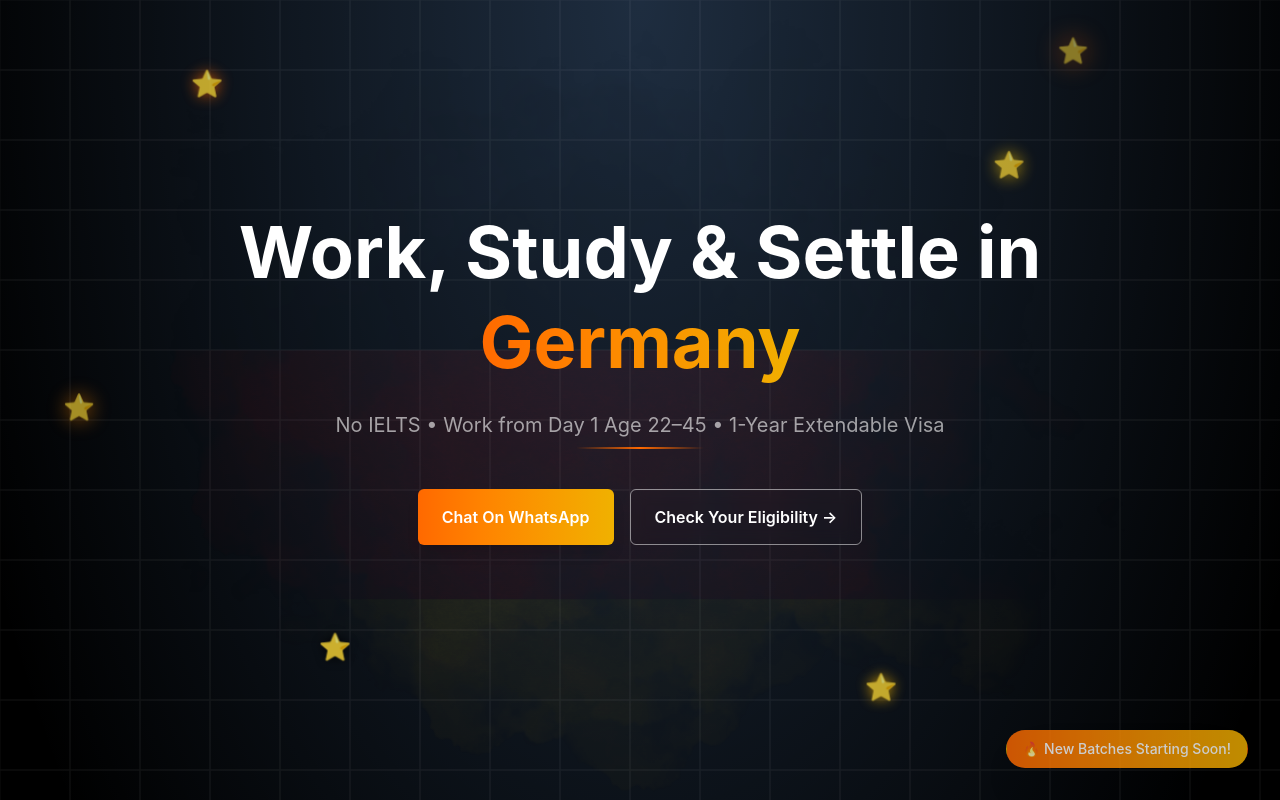
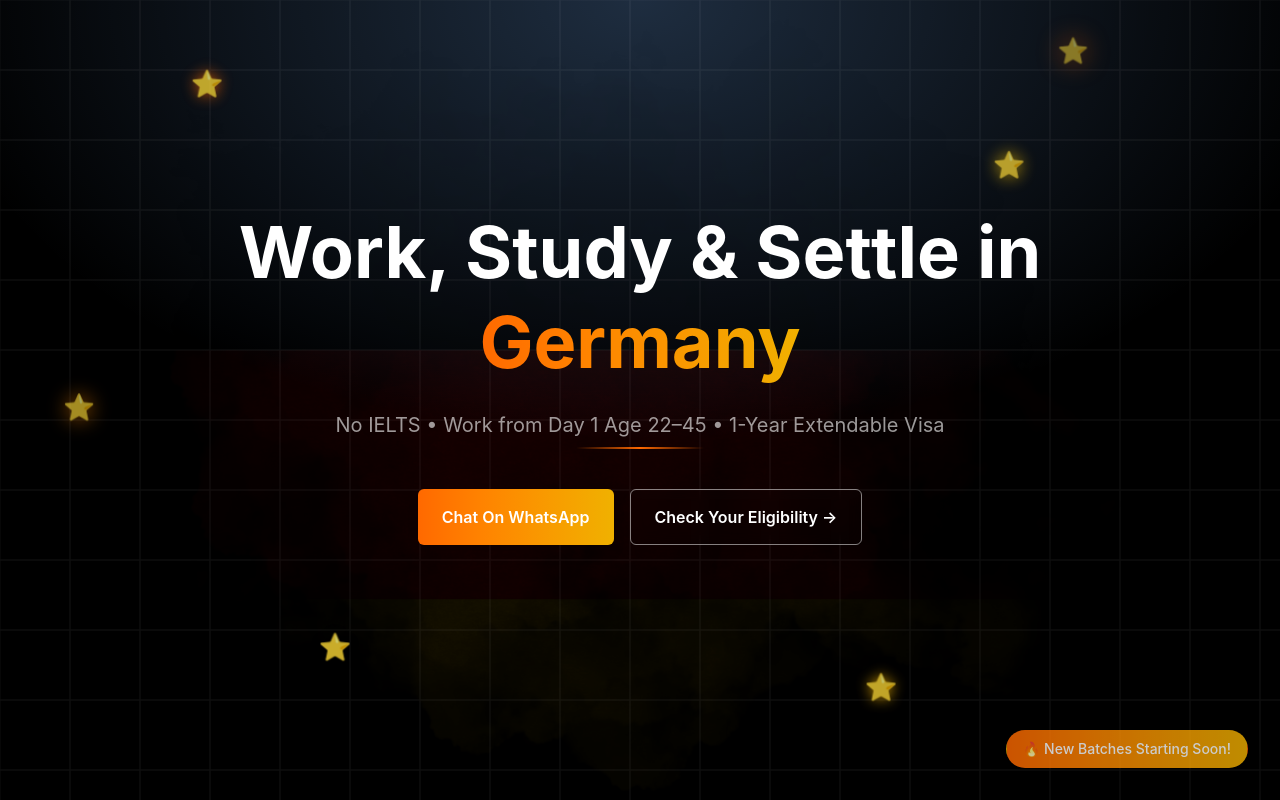
Before and after one commit to I-am-Azhar/Vision-Client, a React (Vite) app: page / in a window 1280 px wide. Shown: the top 800 px of the page. Built offline with nearby package versions, Linux system fonts and the light colour scheme.

Commit message:
Updated Bg

```diff
--- a/src/App.jsx
+++ b/src/App.jsx
@@ -37,7 +37,7 @@ function App() {
           <div
             className="absolute inset-0 z-0"
             style={{
-              background: "radial-gradient(ellipse 80% 60% at 50% 0%, rgba(120, 180, 255, 0.25), transparent 70%), #000000",
+              background: "radial-gradient(ellipse 80% 20% at 50% 0%, rgba(120, 180, 255, 0.25), transparent 70%), #000000",
             }}
           />
 
```
